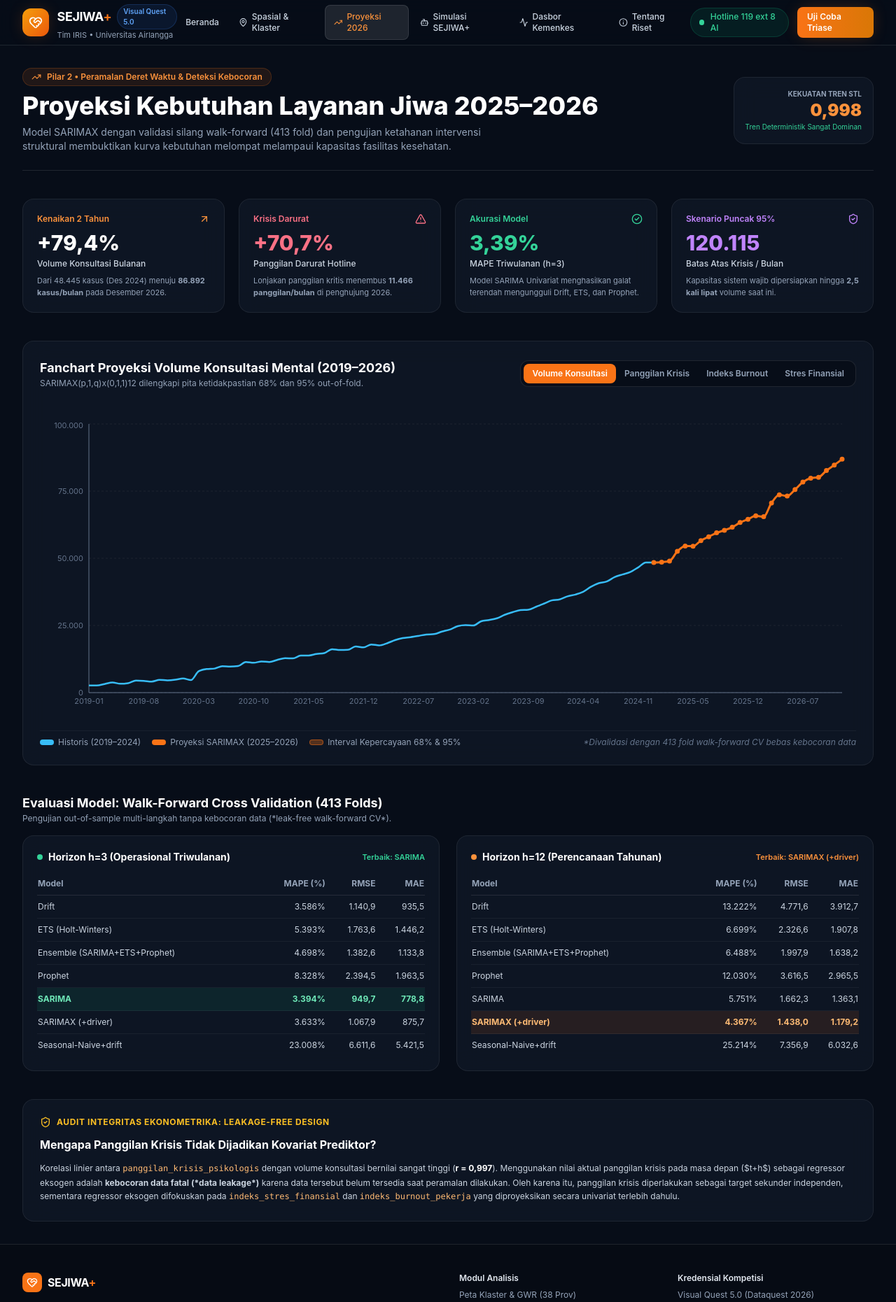
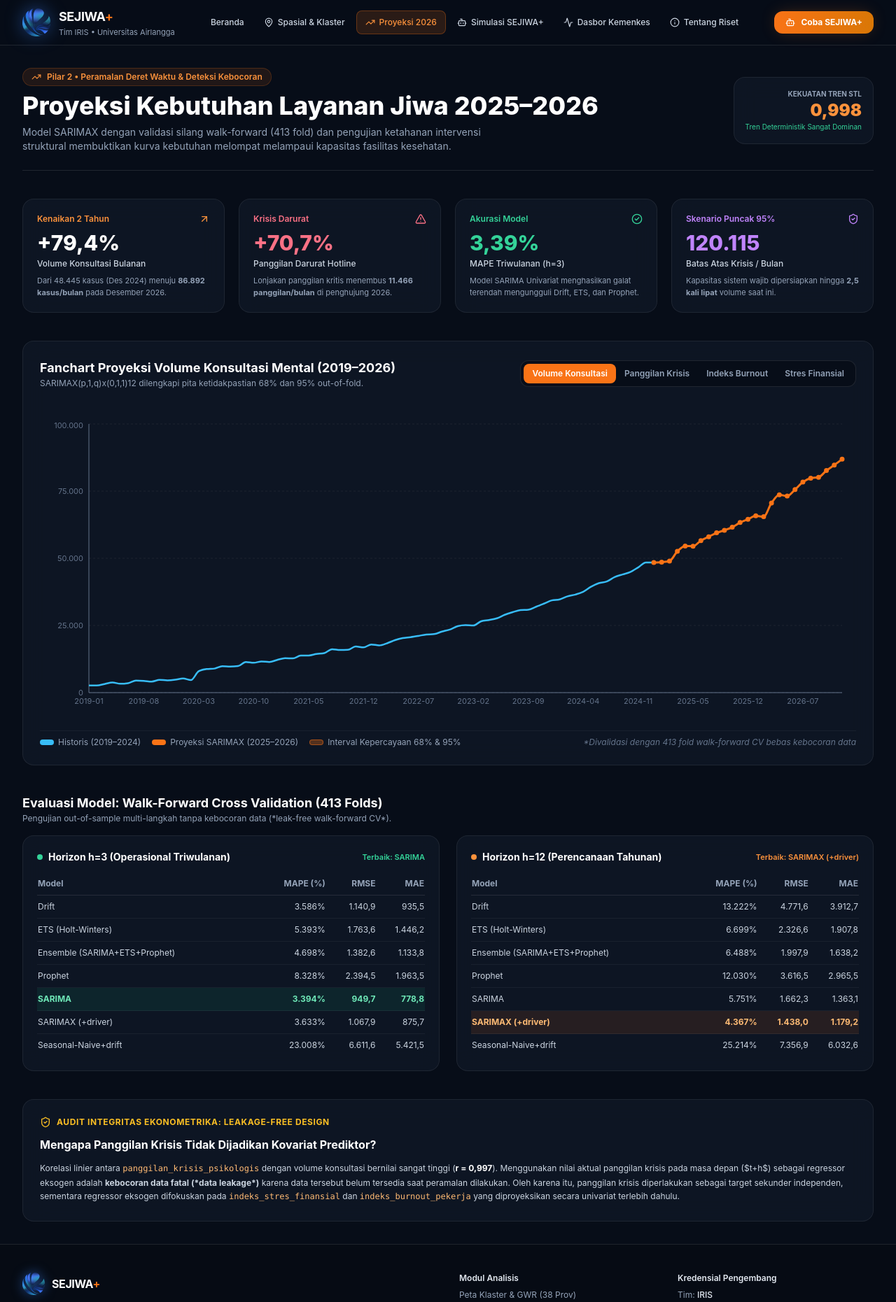
Before and after one commit to Faiz7557/VisualQuest5, a Next.js app: page /dashboard/forecasting in a window 1280 px wide. Shown: the top 1861 px of the page at 70% size. Built offline with nearby package versions, Linux system fonts and the light colour scheme.

Commit message:
feat: replace logo with official IRIS emblem and remove Visual Quest 5.0 badge

```diff
--- a/components/shared/footer.tsx
+++ b/components/shared/footer.tsx
@@ -1,5 +1,5 @@
 import Link from "next/link";
-import { HeartHandshake, ShieldCheck, Sparkles, Database } from "lucide-react";
+import { ShieldCheck, Database } from "lucide-react";
 
 export function Footer() {
   return (
@@ -8,10 +8,12 @@ export function Footer() {
         <div className="grid grid-cols-1 md:grid-cols-4 gap-8">
           {/* Col 1 */}
           <div className="space-y-3 md:col-span-2">
-            <div className="flex items-center gap-2">
-              <div className="flex h-7 w-7 items-center justify-center rounded-lg bg-orange-500 text-white">
-                <HeartHandshake className="h-4 w-4" />
-              </div>
+            <div className="flex items-center gap-2.5">
+              <img
+                src="/images/iris-logo.png"
+                alt="Logo Tim IRIS"
+                className="h-8 w-8 object-contain drop-shadow-[0_0_8px_rgba(59,130,246,0.6)]"
+              />
               <span className="font-heading font-bold text-white text-base tracking-tight">
                 SEJIWA<span className="text-orange-500">+</span>
               </span>
@@ -40,8 +42,7 @@ export function Footer() {
 
           {/* Col 3 */}
           <div className="space-y-2">
-            <h4 className="font-semibold text-slate-200">Kredensial Kompetisi</h4>
-            <p className="text-slate-400">Visual Quest 5.0 (Dataquest 2026)</p>
+            <h4 className="font-semibold text-slate-200">Kredensial Pengembang</h4>
             <p className="text-slate-400">Tim: <strong className="text-slate-200 font-medium">IRIS</strong></p>
             <p className="text-slate-400">Institusi: <strong className="text-slate-200 font-medium">Universitas Airlangga</strong></p>
             <p className="text-slate-400">Kemenkes RI Hotline: <strong className="text-orange-400">119 ext 8</strong></p>
--- a/components/shared/navbar.tsx
+++ b/components/shared/navbar.tsx
@@ -3,15 +3,13 @@
 import Link from "next/link";
 import { usePathname } from "next/navigation";
 import {
-  HeartHandshake,
   MapPin,
   TrendingUp,
   Bot,
   Activity,
   Info,
   Menu,
-  X,
-  ExternalLink
+  X
 } from "lucide-react";
 import { useState } from "react";
 
@@ -29,20 +27,21 @@ export function Navbar() {
   ];
 
   return (
-    <header className="sticky top-0 z-50 w-full border-b border-white/10 bg-[#070d18]/85 backdrop-blur-md">
+    <header className="sticky top-0 z-50 w-full border-b border-white/10 bg-[#070d18]/90 backdrop-blur-md">
       <div className="mx-auto flex h-16 max-w-7xl items-center justify-between px-4 sm:px-6 lg:px-8">
-        {/* Brand */}
+        {/* Brand with official IRIS Logo */}
         <Link href="/" className="flex items-center gap-3 group">
-          <div className="flex h-10 w-10 items-center justify-center rounded-xl bg-gradient-to-br from-amber-500 to-orange-600 shadow-glow transition-transform group-hover:scale-105">
-            <HeartHandshake className="h-5 w-5 text-white" />
+          <div className="relative flex h-10 w-10 shrink-0 items-center justify-center transition-transform group-hover:scale-105">
+            <img
+              src="/images/iris-logo.png"
+              alt="Logo Tim IRIS"
+              className="h-10 w-10 object-contain drop-shadow-[0_0_12px_rgba(59,130,246,0.6)]"
+            />
           </div>
           <div>
             <div className="flex items-center gap-2">
               <span className="font-heading text-lg font-bold tracking-tight text-white">
                 SEJIWA<span className="text-orange-500">+</span>
-              </span>
-              <span className="rounded-full bg-blue-500/10 px-2 py-0.5 text-[10px] font-semibold text-blue-400 border border-blue-500/20">
-                Visual Quest 5.0
               </span>
             </div>
             <p className="text-[11px] text-slate-400">Tim IRIS • Universitas Airlangga</p>
@@ -59,8 +58,8 @@ export function Navbar() {
                 href={item.href}
                 className={`flex items-center gap-1.5 px-3 py-2 rounded-lg text-xs font-medium transition-all ${
                   isActive
-                    ? "bg-white/10 text-orange-400 shadow-sm border border-white/10"
-                    : "text-slate-300 hover:text-white hover:bg-white/5"
+                    ? "bg-orange-500/15 text-orange-400 border border-orange-500/30"
+                    : "text-slate-300 hover:bg-white/5 hover:text-white"
                 }`}
               >
                 {item.icon && <item.icon className="h-3.5 w-3.5" />}
@@ -70,33 +69,32 @@ export function Navbar() {
           })}
         </nav>
 
-        {/* Status indicator & CTA */}
+        {/* CTA Button */}
         <div className="hidden sm:flex items-center gap-3">
-          <div className="flex items-center gap-2 rounded-full bg-emerald-500/10 px-3 py-1 text-xs font-medium text-emerald-400 border border-emerald-500/20">
-            <span className="h-2 w-2 rounded-full bg-emerald-400 animate-ping" />
-            <span>Hotline 119 ext 8 AI</span>
-          </div>
           <Link
             href="/sejiwa"
-            className="flex items-center gap-1.5 rounded-lg bg-gradient-to-r from-orange-500 to-amber-600 px-3.5 py-1.5 text-xs font-semibold text-white shadow-glow hover:opacity-95 transition-opacity"
+            className="flex items-center gap-2 rounded-xl bg-gradient-to-r from-orange-500 to-amber-600 px-4 py-2 text-xs font-bold text-white shadow-glow transition-all hover:scale-105"
           >
-            <span>Uji Coba Triase</span>
+            <Bot className="h-3.5 w-3.5" />
+            <span>Coba SEJIWA+</span>
           </Link>
         </div>
 
-        {/* Mobile menu trigger */}
-        <button
-          onClick={() => setIsOpen(!isOpen)}
-          className="lg:hidden p-2 rounded-lg text-slate-400 hover:text-white hover:bg-white/5"
-          aria-label="Toggle menu"
-        >
-          {isOpen ? <X className="h-6 w-6" /> : <Menu className="h-6 w-6" />}
-        </button>
+        {/* Mobile menu button */}
+        <div className="flex lg:hidden">
+          <button
+            type="button"
+            onClick={() => setIsOpen(!isOpen)}
+            className="inline-flex items-center justify-center p-2 rounded-lg text-slate-400 hover:text-white hover:bg-white/10"
+          >
+            {isOpen ? <X className="h-6 w-6" /> : <Menu className="h-6 w-6" />}
+          </button>
+        </div>
       </div>
 
-      {/* Mobile menu dropdown */}
+      {/* Mobile Menu */}
       {isOpen && (
-        <div className="lg:hidden border-b border-white/10 bg-[#0a1424] px-4 py-4 space-y-2">
+        <div className="lg:hidden border-b border-white/10 bg-[#091222] px-4 pt-2 pb-4 space-y-1">
           {navItems.map((item) => {
             const isActive = pathname === item.href;
             return (
@@ -104,10 +102,10 @@ export function Navbar() {
                 key={item.href}
                 href={item.href}
                 onClick={() => setIsOpen(false)}
-                className={`flex items-center gap-3 px-3 py-2.5 rounded-lg text-sm font-medium ${
+                className={`flex items-center gap-2 px-3 py-2.5 rounded-lg text-sm font-medium ${
                   isActive
-                    ? "bg-orange-500/20 text-orange-400 border border-orange-500/30"
-                    : "text-slate-300 hover:bg-white/5"
+                    ? "bg-orange-500/20 text-orange-400 font-semibold"
+                    : "text-slate-300 hover:bg-white/5 hover:text-white"
                 }`}
               >
                 {item.icon && <item.icon className="h-4 w-4" />}
@@ -115,6 +113,16 @@ export function Navbar() {
               </Link>
             );
           })}
+          <div className="pt-2">
+            <Link
+              href="/sejiwa"
+              onClick={() => setIsOpen(false)}
+              className="flex w-full items-center justify-center gap-2 rounded-xl bg-orange-500 p-2.5 text-xs font-bold text-white shadow-glow"
+            >
+              <Bot className="h-4 w-4" />
+              <span>Coba Simulasi SEJIWA+</span>
+            </Link>
+          </div>
         </div>
       )}
     </header>
```
Also changed, not shown: public/images/iris-logo-original.jpg (added), public/images/iris-logo.png (added).
